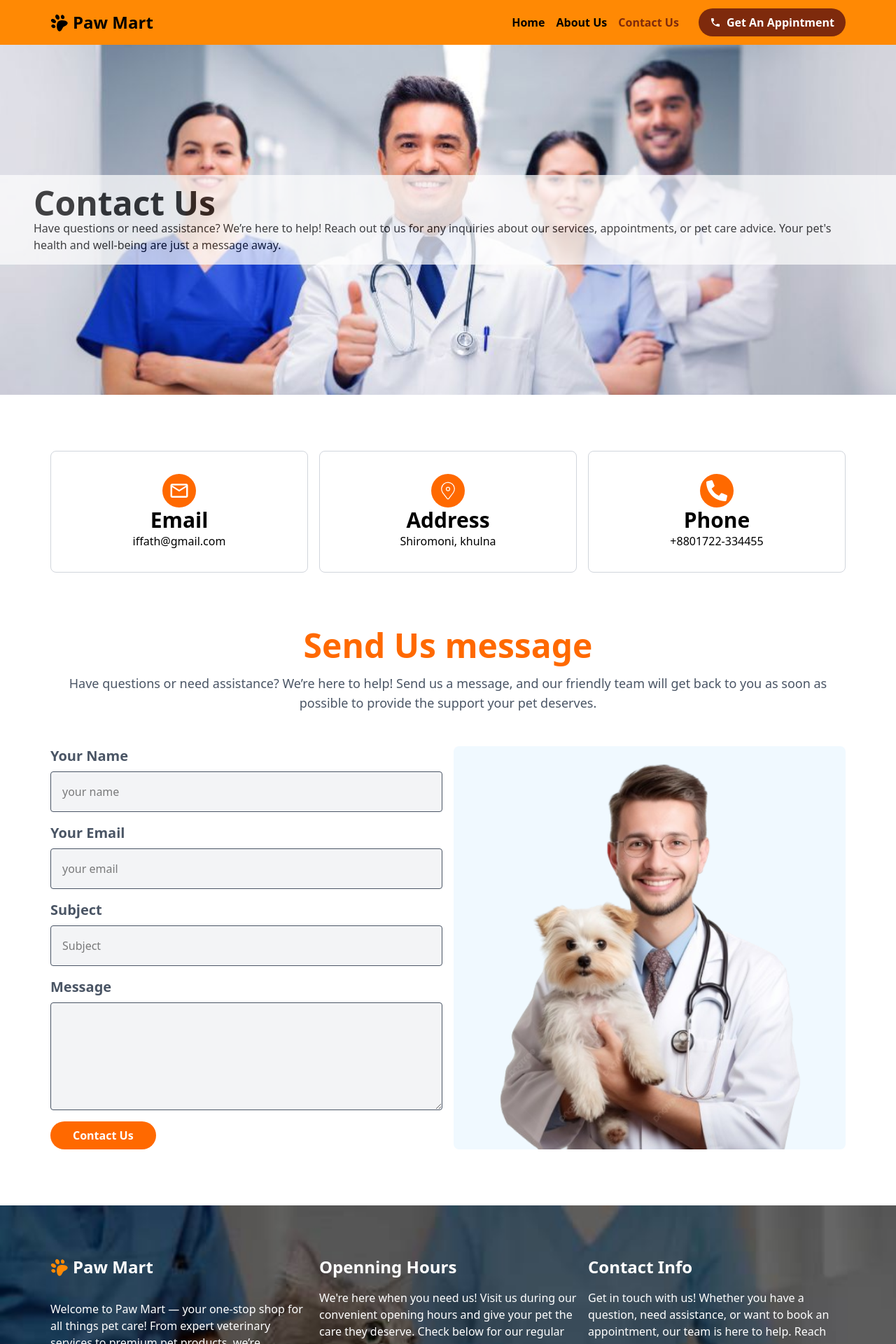
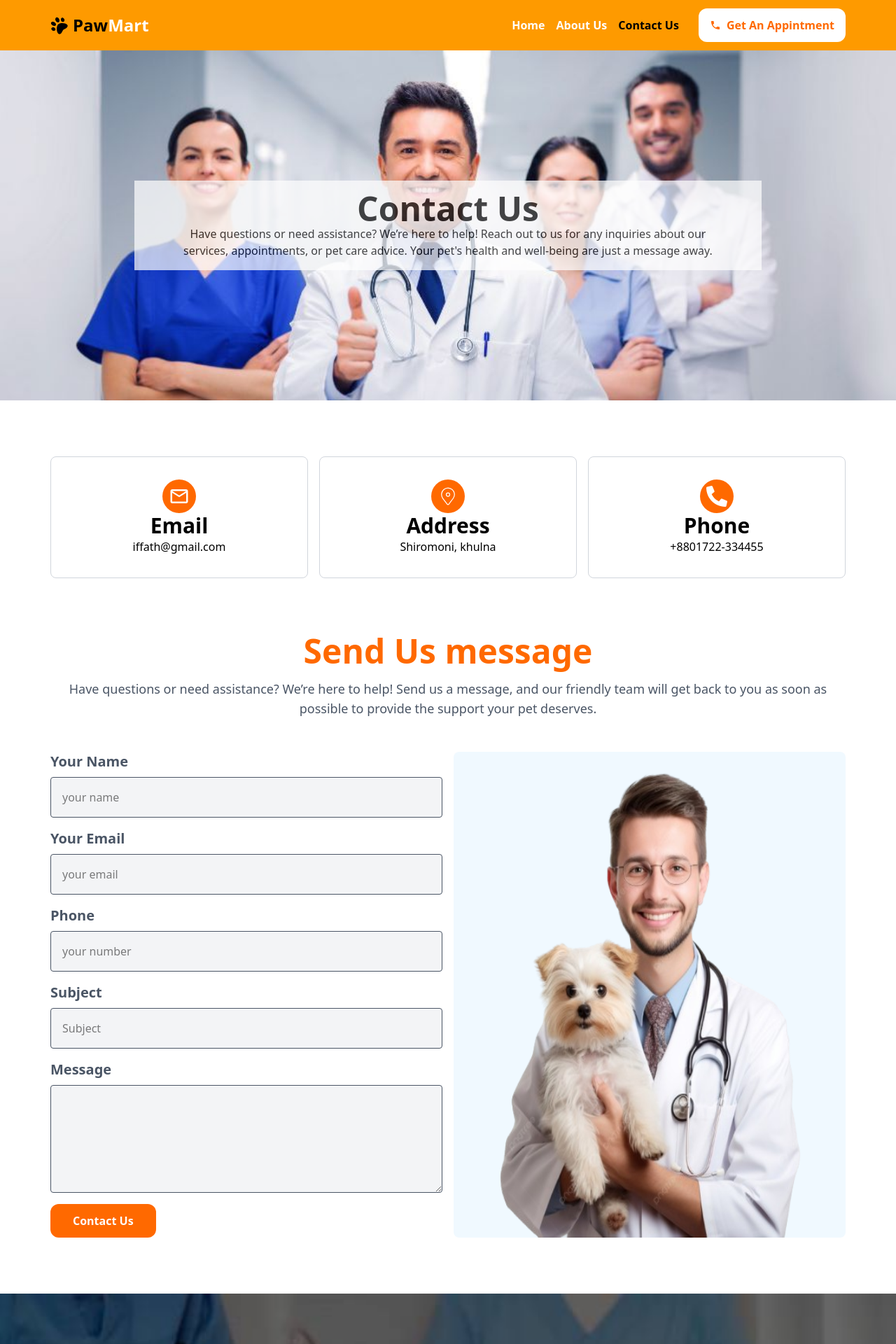
Before and after one commit to iffu01/plant_care_frontend, a React (Vite) app: page /contact-us in a window 1280 px wide. Shown: the top 1920 px of the page at 70% size. Built offline with nearby package versions, Linux system fonts and the light colour scheme.

Commit message:
fix some design

```diff
--- a/package.json
+++ b/package.json
@@ -15,6 +15,7 @@
     "react-dom": "^19.0.0",
     "react-icons": "^5.5.0",
     "react-router": "^7.5.1",
+    "sweetalert2": "^11.19.1",
     "tailwindcss": "^4.1.4"
   },
   "devDependencies": {
--- a/src/components/Navbar.jsx
+++ b/src/components/Navbar.jsx
@@ -5,17 +5,21 @@ import { Link, useLocation } from "react-router";
 const Navbar = () => {
   const { pathname } = useLocation();
   return (
-    <nav className=" bg-orange-400 sticky top-0 z-50">
+    <nav className=" bg-amber-500 sticky top-0 z-50">
       <div className="flex items-center justify-between container py-3">
         <h2 className="font-bold text-2xl flex gap-2 items-center">
           <FaPaw className="-rotate-45" />
-          Paw Mart
+          <h1>
+            Paw<span className="text-white">Mart</span>
+          </h1>
         </h2>
         <ul className="flex gap-2 items-center">
           <li>
             <Link
               to="/"
-              className={`navLink${pathname === "/" ? " text-orange-900" : ""}`}
+              className={`navLink ${
+                pathname === "/" ? " text-black" : "text-white"
+              }`}
             >
               Home
             </Link>
@@ -23,8 +27,8 @@ const Navbar = () => {
           <li>
             <Link
               to="/about-us"
-              className={`navLink${
-                pathname === "/about-us" ? " text-orange-900" : ""
+              className={`navLink ${
+                pathname === "/about-us" ? " text-black" : "text-white"
               }`}
             >
               About Us
@@ -33,14 +37,14 @@ const Navbar = () => {
           <li>
             <Link
               to="/contact-us"
-              className={`navLink${
-                pathname === "/contact-us" ? " text-orange-900" : ""
+              className={`navLink ${
+                pathname === "/contact-us" ? " text-black" : "text-white"
               }`}
             >
               Contact Us
             </Link>
           </li>
-          <button className="flex gap-2 items-center ml-5 bg-orange-900 text-white px-4 py-2 font-bold  rounded-3xl hover:bg-white hover:text-orange-800 duration-300">
+          <button className="flex gap-2 items-center ml-5 bg-white text-orange-500  px-4 py-3 font-bold  rounded-xl hover:bg-black hover:text-white duration-300">
             <IoMdCall /> Get An Appintment
           </button>
         </ul>
--- a/src/components/aboutUs/AboutBanner.jsx
+++ b/src/components/aboutUs/AboutBanner.jsx
@@ -8,9 +8,9 @@ const AboutBanner = () => {
       style={{ backgroundImage: `url(${bgImg})` }}
     >
       <div className="h-[500px] flex  justify-center items-center ">
-        <div className="bg-white opacity-70 px-12 py-4">
-          <h1 className="font-bold text-5xl">About Us</h1>
-          <p>
+        <div className="bg-white opacity-70 px-12 py-4 max-w-5xl mx-auto">
+          <h1 className="font-bold text-5xl text-center">About Us</h1>
+          <p className="text-center">
             At Pawmart, we’re passionate about your pet’s health and well-being.
             Our mission is simple: to provide expert veterinary care and quality
             pet products to help your pets live long, healthy, and happy lives.
--- a/src/components/contactUs/ContactBanner.jsx
+++ b/src/components/contactUs/ContactBanner.jsx
@@ -8,9 +8,9 @@ const ContactBanner = () => {
       style={{ backgroundImage: `url(${bgImg})` }}
     >
       <div className="h-[500px] flex  justify-center items-center ">
-        <div className="bg-white opacity-70 px-12 py-4">
-          <h1 className="font-bold text-5xl">Contact Us</h1>
-          <p>
+        <div className="bg-white opacity-70 px-12 py-4 max-w-4xl mx-auto">
+          <h1 className="font-bold text-5xl text-center ">Contact Us</h1>
+          <p className="text-center">
             Have questions or need assistance? We’re here to help! Reach out to
             us for any inquiries about our services, appointments, or pet care
             advice. Your pet's health and well-being are just a message away.
--- a/src/components/contactUs/ContactUsForm.jsx
+++ b/src/components/contactUs/ContactUsForm.jsx
@@ -1,6 +1,49 @@
-import React from "react";
+import React, { useEffect, useState } from "react";
 import img from "../../assets/doctorImg.png";
+import Swal from "sweetalert2";
 const ContactUsForm = () => {
+  const [name, setName] = useState("");
+  const [email, setEmail] = useState("");
+  const [phone, setPhone] = useState("");
+  const [subject, setSubject] = useState("");
+  const [message, setMessage] = useState("");
+
+  const handleFormSubmit = (e) => {
+    e.preventDefault();
+    fetch("http://localhost:5000/api/contact", {
+      method: "POST",
+      headers: {
+        "Content-Type": "application/json",
+      },
+      body: JSON.stringify({ name, email, phone, subject, message }),
+    })
+      .then((res) => {
+        if (res.ok) {
+          return res.json();
+        }
+        throw new Error("Something went wrong!");
+      })
+      .then((data) => {
+        setName("");
+        setEmail("");
+        setPhone("");
+        setSubject("");
+        setMessage("");
+        Swal.fire({
+          icon: "success",
+          title: "Success",
+          text: "Your message has been sent successfully!",
+        });
+      })
+      .catch((error) =>
+        Swal.fire({
+          icon: "error",
+          title: "Oops...",
+          text: error.message,
+        })
+      );
+  };
+
   return (
     <div>
       <h2 className="text-orange-500 font-bold text-5xl text-center mb-4">
@@ -13,13 +56,15 @@ const ContactUsForm = () => {
       </p>
 
       <div className="grid grid-cols-1 lg:grid-cols-2 gap-4 mt-12">
-        <form>
+        <form onSubmit={handleFormSubmit}>
           <div className="flex flex-col mb-4">
             <label className="text-xl font-semibold text-gray-600 mb-2">
               Your Name
             </label>
             <input
               type="text"
+              value={name}
+              onChange={(e) => setName(e.target.value)}
               placeholder="your name"
               className="border rounded border-gray-600 p-4 w-full bg-gray-100"
             />
@@ -30,7 +75,21 @@ const ContactUsForm = () => {
             </label>
             <input
               type="email"
+              value={email}
+              onChange={(e) => setEmail(e.target.value)}
               placeholder="your email"
+              className="border rounded border-gray-600 p-4 w-full bg-gray-100"
+            />
+          </div>
+          <div className="flex flex-col mb-4">
+            <label className="text-xl font-semibold text-gray-600 mb-2">
+              Phone
+            </label>
+            <input
+              type="text"
+              value={phone}
+              onChange={(e) => setPhone(e.target.value)}
+              placeholder="your number"
               className="border rounded border-gray-600 p-4 w-full bg-gray-100"
             />
           </div>
@@ -40,6 +99,8 @@ const ContactUsForm = () => {
             </label>
             <input
               type="text"
+              value={subject}
+              onChange={(e) => setSubject(e.target.value)}
               placeholder="Subject"
               className="border rounded border-gray-600 p-4 w-full bg-gray-100"
             />
@@ -49,6 +110,8 @@ const ContactUsForm = () => {
               Message
             </label>
             <textarea
+              value={message}
+              onChange={(e) => setMessage(e.target.value)}
               rows={5}
               className="border rounded border-gray-600 p-4 w-full bg-gray-100"
             />
--- a/src/components/home/OurServices.jsx
+++ b/src/components/home/OurServices.jsx
@@ -18,7 +18,7 @@ const OurServices = () => {
         like family.
       </p>
       <div className="grid grid-cols-1 md:grid-cols-3 gap-4 mt-4">
-        <div className="flex flex-col items-center p-4 bg-gray-100 rounded-lg">
+        <div className="flex flex-col items-center  p-4 bg-gray-100 rounded-lg">
           <img src={card1} alt="" className="rounded-lg" />
           <h2 className="font-bold text-3xl my-4 text-center">Pet medical</h2>
           <p className="text-center mb-4">
@@ -39,7 +39,7 @@ const OurServices = () => {
             regular checkups to specialized treatments, our expert veterinarians
             are here to keep your pets healthy, happy, and full of life.
           </p>
-          <Link to={"/contact-us"} className="btn-primary">
+          <Link to={"/contact-us"} className="btn-primary mt-6">
             Contact Us
           </Link>
         </div>
--- a/src/index.css
+++ b/src/index.css
@@ -4,9 +4,9 @@
   @apply max-w-6xl mx-auto px-2;
 }
 .navLink {
-  @apply ml-2 font-semibold hover:text-orange-900 duration-300;
+  @apply ml-2  font-bold hover:text-black duration-300;
 }
 .btn-primary {
-  @apply px-8 py-2 rounded-3xl bg-orange-500 hover:bg-orange-400
+  @apply px-8 py-3 rounded-xl bg-orange-500 hover:bg-orange-400
   font-bold  text-white duration-300;
 }
--- a/src/main.jsx
+++ b/src/main.jsx
@@ -5,19 +5,31 @@ import HomePage from "./page/HomePage";
 import { createBrowserRouter, RouterProvider } from "react-router";
 import AboutPage from "./page/AboutPage";
 import ContactPage from "./page/ContactPage";
+import Dashboard from "./page/Dashboard";
+import ContactDashboard from "./page/ContactDashboard";
 
 const route = createBrowserRouter([
   {
     path: "/",
-    element: <HomePage />,
+    Component: HomePage,
   },
   {
     path: "/about-us",
-    element: <AboutPage />,
+    Component: AboutPage,
   },
   {
     path: "/contact-us",
-    element: <ContactPage />,
+    Component: ContactPage,
+  },
+  {
+    path: "/dashboard",
+    Component: Dashboard,
+    children: [
+      {
+        path: "contact-dashboard",
+        Component: ContactDashboard,
+      },
+    ],
   },
 ]);
 
--- /dev/null
+++ b/src/page/ContactDashboard.jsx
@@ -0,0 +1,58 @@
+import React, { useEffect, useState } from "react";
+import Navbar from "../components/Navbar";
+import { Outlet } from "react-router";
+import Swal from "sweetalert2";
+
+const ContactDashboard = () => {
+  const [contacts, setContacts] = useState([]);
+  const [change, setChange] = useState(false);
+  useEffect(() => {
+    fetch("http://localhost:5000/api/contact")
+      .then((res) => res.json())
+      .then((data) => setContacts(data));
+  }, [change]);
+  const handleDelete = (id) => {
+    fetch(`http://localhost:5000/api/contact/${id}`, {
+      method: "DELETE",
+    })
+      .then((res) => res.json())
+      .then((data) => {
+        if (data.message === "Deleted") {
+          Swal.fire({
+            icon: "success",
+            title: "Success",
+            text: "Deleted successfully!",
+          });
+          setChange(!change);
+        } else {
+          Swal.fire({
+            icon: "error",
+            title: "Oops...",
+            text: "Something went wrong!",
+          });
+        }
+      });
+  };
+  return (
+    <div>
+      <div className=" w-full grid grid-cols-2 gap-2">
+        {contacts.map((contact) => (
+          <div key={contact._id} className="border p-4">
+            <h2 className="font-bold">{contact.name}</h2>
+            <p>{contact.email}</p>
+            <p>{contact.phone}</p>
+            <p>{contact.message}</p>
+            <button
+              onClick={() => handleDelete(contact._id)}
+              className="btn-primary"
+            >
+              Delete
+            </button>
+          </div>
+        ))}
+      </div>
+    </div>
+  );
+};
+
+export default ContactDashboard;
--- a/src/page/ContactPage.jsx
+++ b/src/page/ContactPage.jsx
@@ -1,4 +1,4 @@
-import React from "react";
+import React, { useEffect, useState } from "react";
 import { Link } from "react-router";
 import Navbar from "../components/Navbar";
 import ContactInfo from "../components/contactUs/ContactInfo";
@@ -11,6 +11,7 @@ const ContactPage = () => {
     <div>
       <Navbar />
       <ContactBanner />
+
       <div className="container my-20">
         <ContactInfo />
       </div>
--- /dev/null
+++ b/src/page/Dashboard.jsx
@@ -0,0 +1,33 @@
+import React, { useEffect, useState } from "react";
+import Navbar from "../components/Navbar";
+import { Link, Outlet } from "react-router";
+
+const Dashboard = () => {
+  return (
+    <div>
+      <div className="flex">
+        <div className="w-[250px] bg-sky-600 h-screen">
+          <div className="flex flex-col gap-2">
+            <Link
+              to="/dashboard/contact-dashboard"
+              className="w-full bg-white p-2"
+            >
+              Contacts
+            </Link>
+            <Link
+              to="/dashboard/contact-dashboards"
+              className="w-full bg-white p-2"
+            >
+              Accepted Contact
+            </Link>
+          </div>
+        </div>
+        <div className="w-full">
+          <Outlet />
+        </div>
+      </div>
+    </div>
+  );
+};
+
+export default Dashboard;
```
Also changed, not shown: src/components/home/PetSickBanner.jsx (+9 -9 lines), 1 other file (tests, documents, lock files or other folders).
